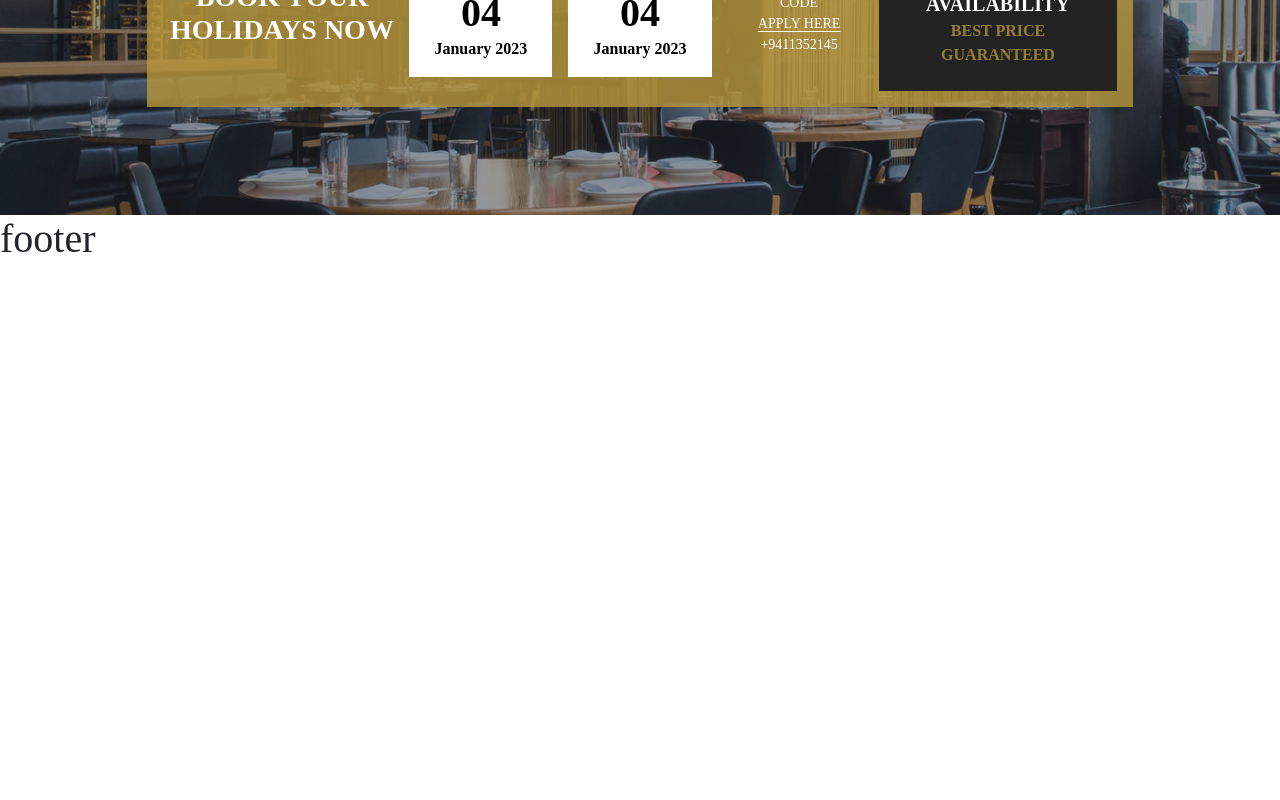
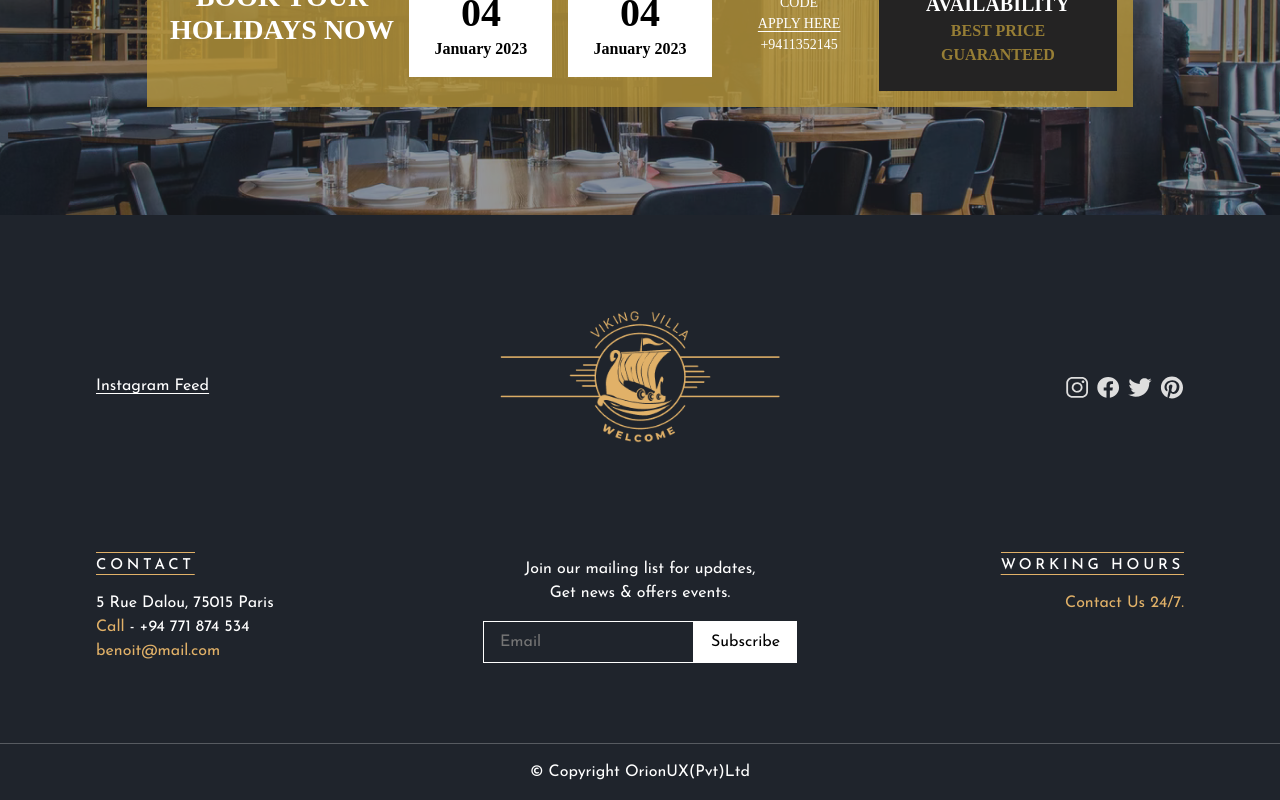
Before and after one commit to Thinushika/viking-restaurant, a Next.js app: page / in a window 1280 px wide. Shown: the part 3722-4522 px from the top of the page. Before the commit the page ends 3993 px from the top, so only its background shows below. Built offline with nearby package versions, Linux system fonts and the light colour scheme.

Commit message:
footer section

```diff
--- a/src/components/Footer.tsx
+++ b/src/components/Footer.tsx
@@ -1,71 +1,61 @@
+import React from "react";
+import styles from '../styles/Footer.module.css'
+import Link from "next/link";
+import SocialMedia from "./nav_components/SocialMedia";
 import Image from "next/image";
-import Link from "next/link";
-import React from "react";
-import { FaSkype, FaTwitter, FaFacebookF } from "react-icons/fa";
-import { AiFillInstagram } from "react-icons/ai";
 
-type Props = {};
 
-const Footer = (props: Props) => {
-  const companyLinks = [
-    {
-      id: 1,
-      title: "About us",
-      link: "/about",
-    },
-    {
-      id: 2,
-      title: "Our work",
-      link: "/our_work",
-    },
-    {
-      id: 3,
-      title: "Client",
-      link: "/client",
-    },
-    {
-      id: 4,
-      title: "Our Blog",
-      link: "/blog",
-    },
-    {
-      id: 5,
-      title: "Contact Us",
-      link: "/contact",
-    },
-  ];
 
-  const productsLinks = [
-    {
-      id: 1,
-      title: "Graphic Design",
-      link: "#",
-    },
-    {
-      id: 2,
-      title: "UI/UX Design",
-      link: "#",
-    },
-    {
-      id: 3,
-      title: "Web Development",
-      link: "#",
-    },
-    {
-      id: 4,
-      title: "App Development",
-      link: "#",
-    },
-    {
-      id: 5,
-      title: "Web Hosting",
-      link: "#",
-    },
-  ];
+const Footer = () => {
+
 
   return (
-    <div className="d-flex flex-column p-0 m-0">
-      <h1>footer</h1>
+    <div className={`d-flex flex-column pt-5 m-0 ${styles.footerBg}`}>
+      <div className="d-flex flex-column flex-lg-row justidy-content-center px-0 px-lg-5 py-2 py-lg-5">
+        <div className="col-12 col-lg-3 ps-0 ps-lg-5 d-flex align-items-center justify-content-center justify-content-lg-start pb-4 pb-lg-0">
+          <Link href={'#'} className={` ${styles.footerInstaLink}`}>Instagram Feed</Link>
+        </div>
+        <div className="col-12 col-lg-6 d-flex justify-content-center align-items-center">
+          <Link className="navbar-brand font-lg mb-0" href="#">
+            <Image
+              src={"/assests/images/icons/logo.png"}
+              alt=""
+              width={280}
+              height={150}
+            />
+          </Link>
+        </div>
+        <div className="col-12 col-lg-3 pe-0 pe-lg-5 d-flex align-items-center justify-content-center justify-content-lg-end pb-4 pb-lg-0">
+          <SocialMedia />
+        </div>
+      </div>
+      <div className={`d-flex flex-column flex-lg-row justify-content-center align-items-center align-items-lg-start text-center text-lg-start px-0 px-lg-5 py-2 py-lg-5 ${styles.footerContent}`}>
+        <div className="col-12 col-lg-3 ps-0 ps-lg-5 d-flex flex-column text-center text-lg-start align-items-center align-items-lg-start py-4 py-lg-0">
+          <h4 className="mb-3">Contact</h4>
+          <p className="mb-0">5 Rue Dalou, 75015 Paris</p>
+          <p className="mb-0"><Link href={'tel:+94771874534'} style={{ color: "#E1B168" }}>Call</Link> - +94 771 874 534</p>
+          <p className="mb-0"><Link href={'mailto:benoit@mail.com'} style={{ color: "#E1B168" }}>benoit@mail.com</Link></p>
+
+        </div>
+        <div className="col-12 col-lg-6 d-flex flex-column justify-content-center text-center">
+          <p className="mb-0"> Join our mailing list for updates, <br></br>Get news & offers events.</p>
+          <div className="d-flex flex-row justify-content-center py-3">
+            <form action="">
+              <input type="text" placeholder="Email" className="px-3 py-2" />
+              <button className="px-3 py-2" type="submit">Subscribe</button>
+            </form>
+          </div>
+        </div>
+        <div className="col-12 col-lg-3 pe-0 pe-lg-5 d-flex flex-column text-center text-lg-end align-items-center align-items-lg-end py-4 py-lg-0">
+          <h4 className="mb-3">Working Hours</h4>
+          <p className="mb-0" style={{ color: "#E1B168" }}>Contact Us 24/7.</p>
+        </div>
+      </div>
+      <hr className="hrLine" />
+      <div className="d-flex flex-column text-center text-white font-josefin">
+        <p>© Copyright OrionUX(Pvt)Ltd</p>
+      </div>
+
     </div>
   );
 };
--- a/src/components/nav_components/SocialMedia.tsx
+++ b/src/components/nav_components/SocialMedia.tsx
@@ -4,7 +4,7 @@ import styles from '../../styles/Navbar.module.css'
 
 const SocialMedia = () => {
     return (
-        <div className="d-flex flex-row w-100 justify-content-end">
+        <div className="d-flex flex-row w-100 justify-content-center justify-content-lg-end">
             <Link href="#" className={`${styles.svgLink}  px-2 pe-lg-0 ps-lg-2 `}>
                 <svg width="23" height="21" viewBox="0 0 23 21" fill="none" xmlns="http://www.w3.org/2000/svg">
                     <g id="Insta">
--- a/src/pages/index.tsx
+++ b/src/pages/index.tsx
@@ -6,6 +6,7 @@ import TheStory from "@/components/home_components/the_story";
 import Descrioption from "@/components/home_components/desc_1";
 import Description2 from "@/components/home_components/desc_2";
 import Booking from "@/components/home_components/booking";
+import Footer from "@/components/Footer";
 
 
 export default function Home() {
--- /dev/null
+++ b/src/styles/Footer.module.css
@@ -0,0 +1,57 @@
+.footerBg{
+    background-color: #1F242C;
+}
+.footerInstaLink{
+    font-size: 16px;
+    color: #fff;
+    font-family: var(--font-josefin) !important;
+    transition: color 0.5s ease;
+    text-decoration: underline;
+    text-underline-offset: 3px;
+}
+.footerInstaLink:hover{
+    color: #E1B168;
+}
+.footerContent{
+    color: #fff;
+}
+.footerContent h4{
+    font-family: var(--font-josefin) !important;
+    text-transform: uppercase;
+    letter-spacing: 3.704px;
+    text-decoration: underline;
+    position: relative;
+    text-underline-offset: 5px;
+    text-decoration-color: #E1B168;
+    font-size: 15px;
+    width: max-content;
+}
+.footerContent h4::before {
+    content: "";
+    position: absolute;
+    top: -5px;
+    left: 0;
+    right: 0;
+    border-top: 1px solid #E1B168;
+}
+.footerContent p{
+    font-family: var(--font-josefin) !important;
+}
+.footerContent input{
+    background-color: transparent;
+    border: solid 1px #fff;
+    font-family: var(--font-josefin) !important;
+    color: #fff;
+}
+.footerContent button{
+    background-color: #fff;
+    border: solid 1px #fff;
+    font-family: var(--font-josefin) !important;
+    transition: background-color 0.5s ease;
+}
+.footerContent button:hover{
+    background-color: #E1B168;
+}
+.footerContent input:focus{
+    outline: none !important;
+}
--- a/src/styles/globals.css
+++ b/src/styles/globals.css
@@ -79,3 +79,6 @@ a {
 .font-weight-700{
   font-weight: 700;
 }
+.hrLine{
+  color: #fff;
+}
```
